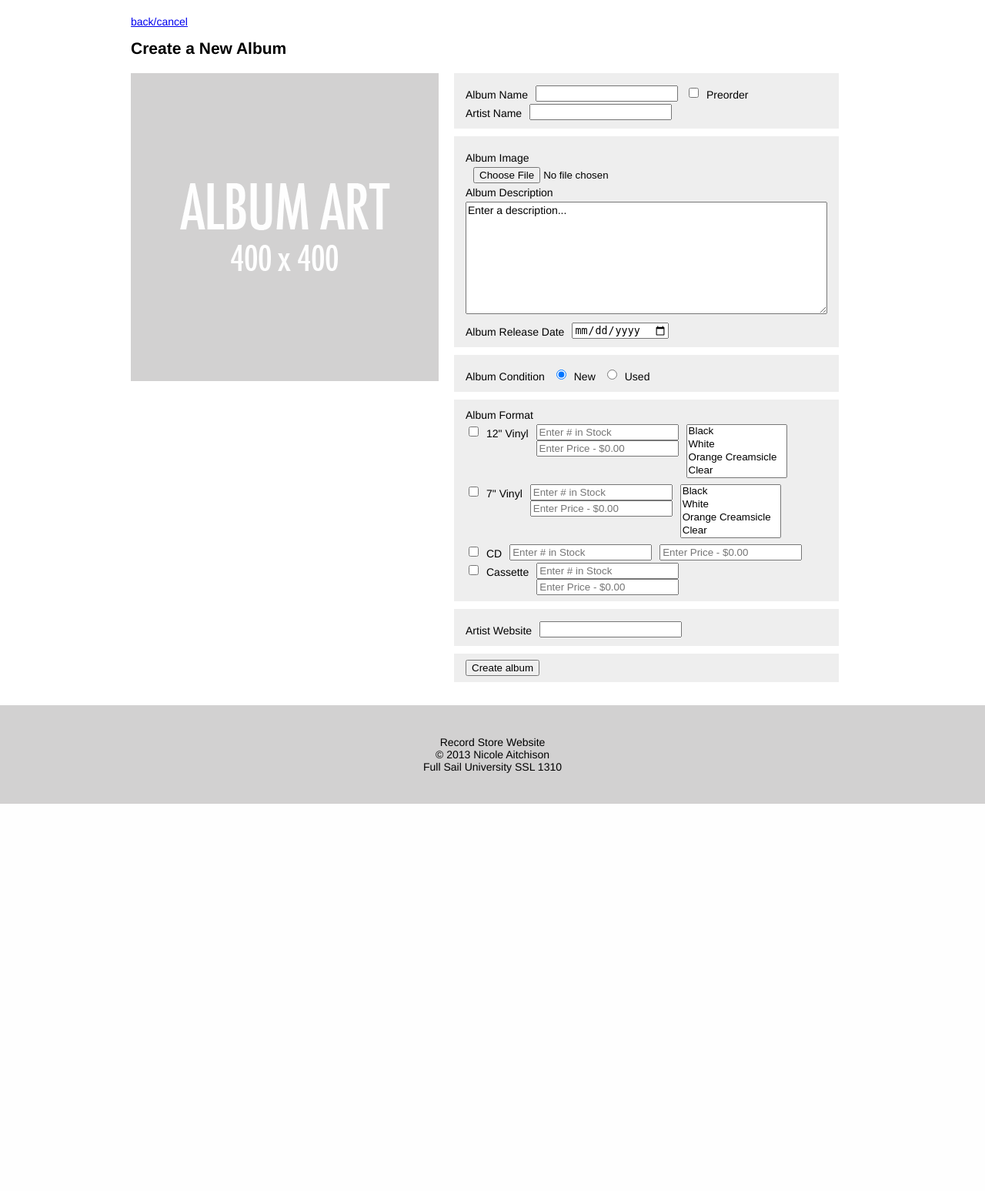
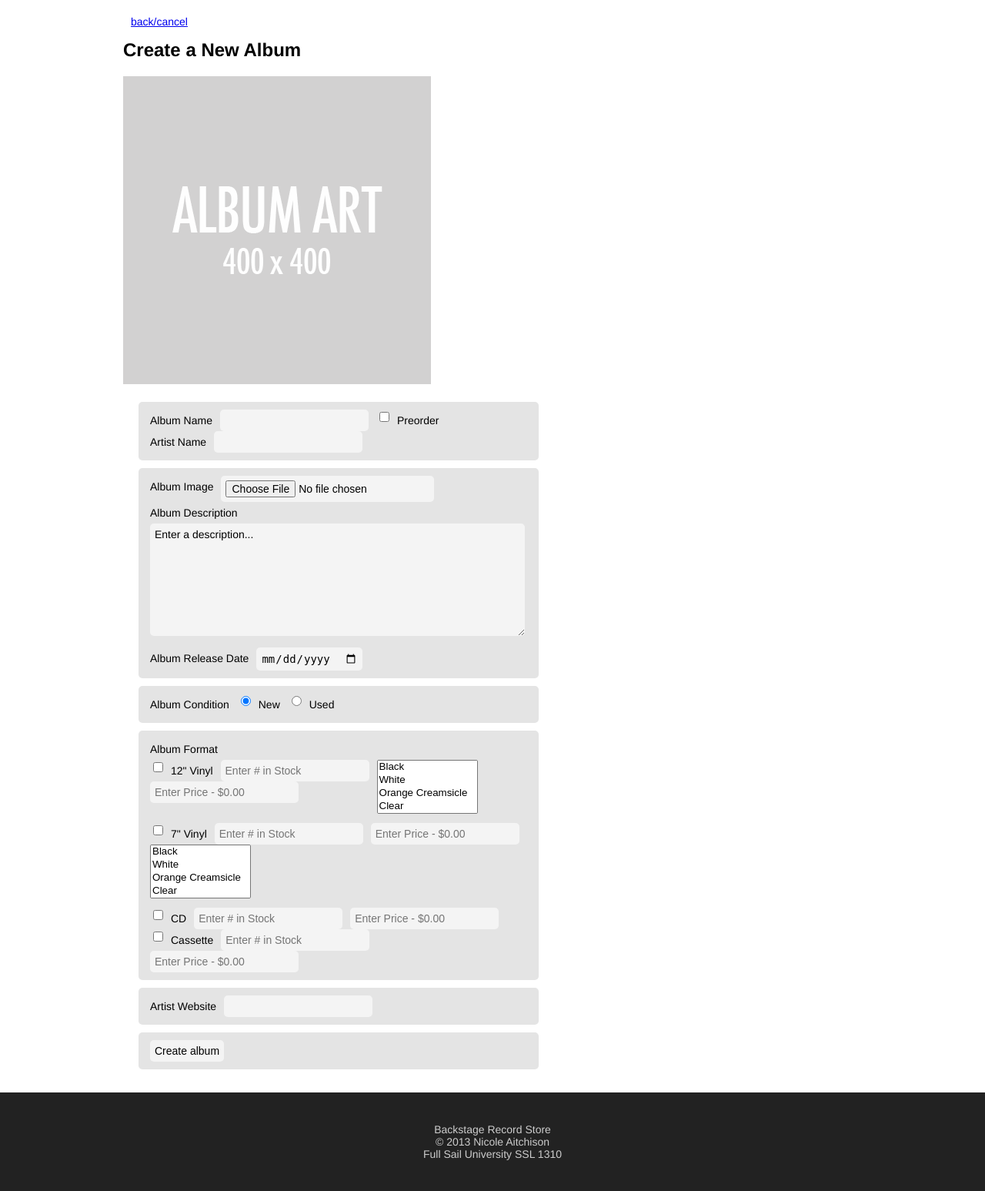
Before and after one commit to nlaitchison/SSL, a PHP site: page /?action=createAlbumForm in a window 1280 px wide. Shown: the part 118-1665 px from the top of the page at 77% size. Before the commit the page ends 1162 px from the top, so only its background shows below. Run offline with PHP 8.4, Linux system fonts and the light colour scheme.

Commit message:
more css styling stuff

```diff
--- a/day3/css/main.css
+++ b/day3/css/main.css
@@ -26,11 +26,11 @@
 }
 
 body{
-	font: 14px Helvetica, sans-serif;
+	font: 14px 'Helvetica Neue', sans-serif;
 }
 
 h2{
-	margin: 0 10px;
+	font-size: 24px;
 }
 
 #main_content{
@@ -70,20 +70,30 @@
 	float: left;
 	text-align: right;
 	margin-right: 10px;
-	line-height: 24px;
+	line-height: 28px;
+	font-size: 14px;
 }
 
 input{
 	float: left;
 	margin-right: 10px;
+	font-size: 14px;
+}
+
+input, textarea {
+	border-radius: 5px;
+	border: none;
+	background-color: #f4f4f4;
+	padding: 6px;
 }
 
 .form_input{
 	clear: both;
-	margin: 8px 0;
+	margin: 0 0 12px;
 }
 
 .custom_button{
+	border: none;
 	border-radius: 5px;
 	background-color: #A30006;
 	padding: 8px 12px;
@@ -188,6 +198,20 @@
 		∆ Admin
 ---------------------------------------------------------------------------------------------------*/
 
+#page_header{
+	margin: 0 10px;
+}
+
+/*#page_header a.custom_button{
+	float: left;
+	margin: 0 10px 0 0;
+}*/
+
+h2#page_title{
+	float: left;
+	font: 24px/32px 'Helvetica Neue', sans-serif;
+}
+
 .admin_albums{
 	background-color: #e4e4e4;
 	border-radius: 5px;
@@ -256,22 +280,28 @@
 		∆ Create/Update an album
 ---------------------------------------------------------------------------------------------------*/
 
-#album_image {
+#preview_album_image {
 	width: 400px;
 	float: left;
 	margin-left: 10px;
 }
 
-form#create_album, form#update_album {
-	width: 500px;
+input#album_image{
+	margin: 0px;
+}
+
+form#create_album, form#update_album_form {
+	width: 520px;
 	float: left;
 	margin-left: 20px;
 }
 
-form#create_album fieldset, form#update_album fieldset{
+form#create_album fieldset, form#update_album_form fieldset{
 	margin-bottom: 10px;
-	background-color: #eee;
-	padding: 8px 15px;
+	padding: 10px 15px;
+	background-color: #e4e4e4;
+	border-radius: 5px;
+
 }
 
 input#add_album {
@@ -280,10 +310,10 @@
 
 textarea#album_description{
 	clear: both;
-	min-height: 140px;
-	max-height: 140px;
-	min-width: 464px;
-	max-width: 464px;
+	min-height: 134px;
+	max-height: 134px;
+	min-width: 475px;
+	max-width: 475px;
 	font: 14px Helvetica;
 }
 
@@ -291,14 +321,19 @@
 	display: none;
 }
 
+input#update_album{
+	margin: 0 0 0 10px;
+}
+
 /* ---------------------------------------------------------------------------------------------------
 		∆ Footer
 ---------------------------------------------------------------------------------------------------*/
 
 footer{
-	background-color: #d2d1d1;
+	background-color: #222;
 	text-align: center;
 	padding: 40px 0;
+	color: #ccc;
 }
 
 /* ---------------------------------------------------------------------------------------------------
--- a/day3/views/footer.php
+++ b/day3/views/footer.php
@@ -1,5 +1,5 @@
 			<footer class="clear_fix">
-				<p> Record Store Website </p>
+				<p> Backstage Record Store </p>
 				<p> &copy; 2013 Nicole Aitchison</p>
 				<p>Full Sail University SSL 1310</p>
 			</footer>
```
Also changed, not shown: day3/views/album_read.php (+8 -3 lines), day3/views/album_update.php (+18 -14 lines).
